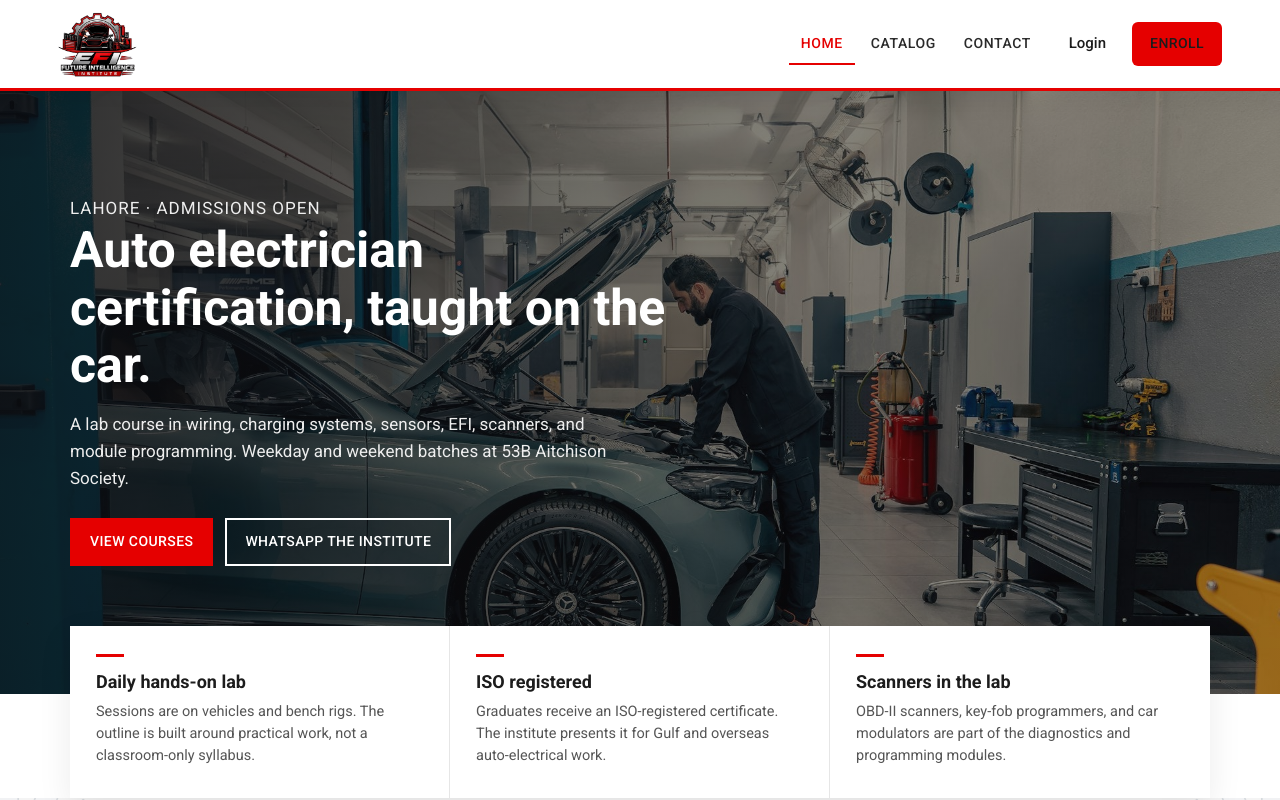
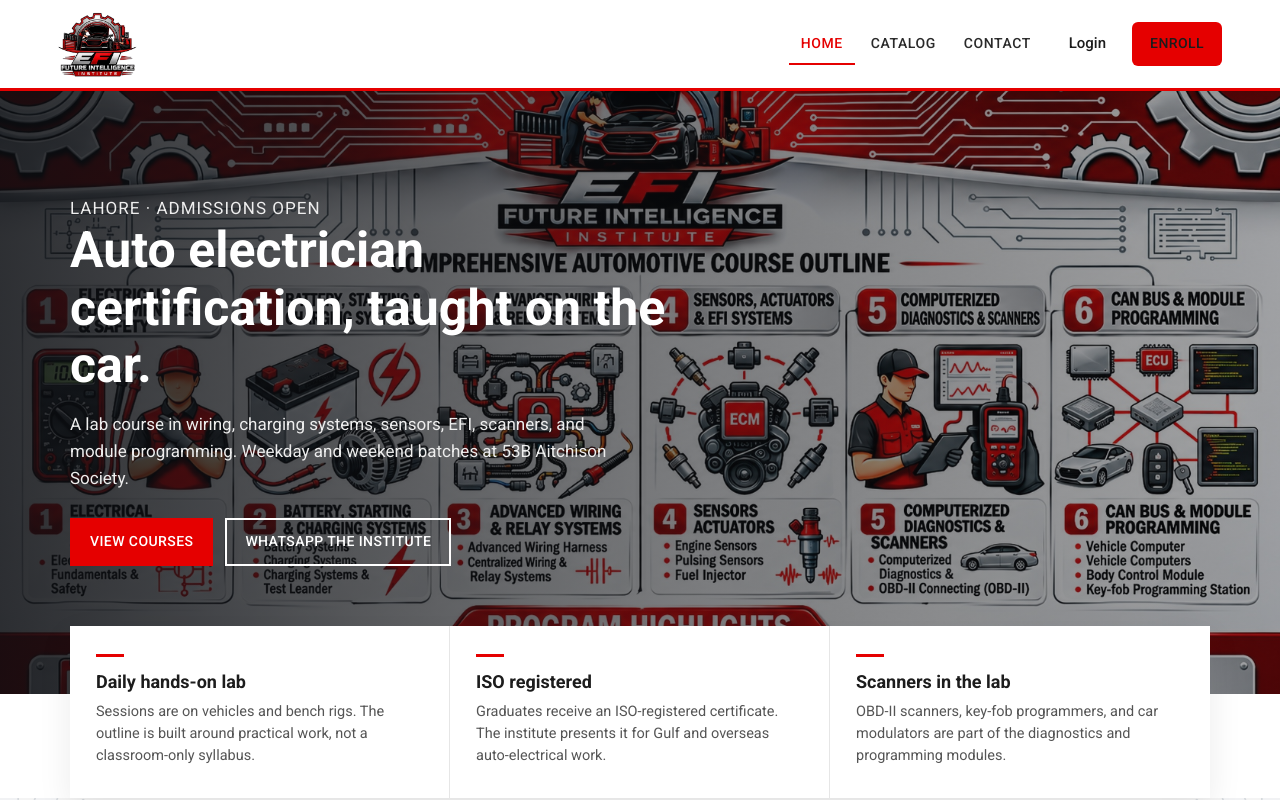
Before and after one commit to hanzlahsfc/EFI-Portal, a Next.js app: page / in a window 1280 px wide. Shown: the top 800 px of the page. Built offline with nearby package versions, Linux system fonts and the light colour scheme; no server answers.

Commit message:
Hero -> new red circuit banner design

```diff
--- a/app/(site)/page.tsx
+++ b/app/(site)/page.tsx
@@ -51,7 +51,7 @@ export default function HomePage() {
   return (
     <div className="ed">
       <section className="ed-hero">
-        <img src="/harness/efi-hero-photo.jpg" alt="" width={1920} height={1280} />
+        <img src="/assets/efi-hero.jpeg" alt="" width={1920} height={1280} />
         <div className="ed-hero__shade" />
         <div className="ed-wrap ed-hero__copy">
           <p className="ed-kicker">Lahore · Admissions open</p>
@@ -170,7 +170,7 @@ export default function HomePage() {
 
       <section className="ed-after">
         <div className="ed-wrap ed-after__grid">
-          <img src="/harness/efi-hero-photo.jpg" alt="Workshop bay used for EFI training" width={1200} height={800} />
+          <img src="/assets/efi-hero.jpeg" alt="Workshop bay used for EFI training" width={1200} height={800} />
           <div>
             <header className="ed-head">
               <h2>Where the training is used</h2>
```
Also changed, not shown: public/assets/efi-hero.jpeg (added).
